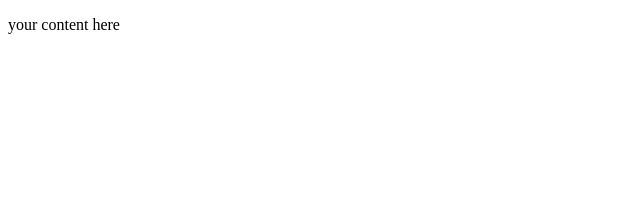
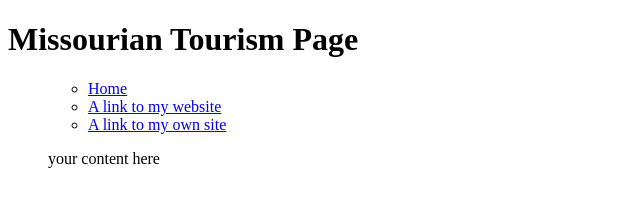
Before and after one commit to J4502-ss20/MOTourism, a plain HTML site: page xhtml_template.html in a window 1280 px wide. Shown: the whole page, without its empty margins (0-640 px from the left). Drawn offline with Linux system fonts and the light colour scheme.

Commit message:
First stuff maybe?

```diff
--- a/xhtml_template.html
+++ b/xhtml_template.html
@@ -4,13 +4,24 @@
 <html xmlns="http://www.w3.org/1999/xhtml">
 
 <head>
-	<title>	Your page title goes here </title>
+	<title>	Missourian Tourism Page </title>
 	<meta http-equiv="content-type"
 		content="text/html;charset=utf-8" />
 </head>
-
 <body>
 <!--This is a comment. It won't show up in your browser, only in the page source-->
+<H1> Missourian Tourism Page </h1>
+  <div id="container">
+  <div id="header">
+      <ul id="nav">
+<ul>
+    <li> <a href="index.html"> Home</a></li>
+    <li> <a href="https://lanahenny.wixsite.com/website/projects"> A link to my website </a></li>
+    <li> <a href="xhtml_template.html"> A link to my own site </a></li>
+</ul>
+
+
+
 	<p> your content here</p>
 </body>
 
```
Also changed, not shown: index.html (+8 -7 lines).
